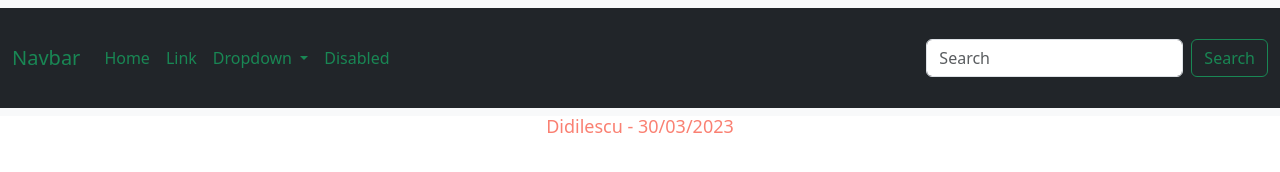
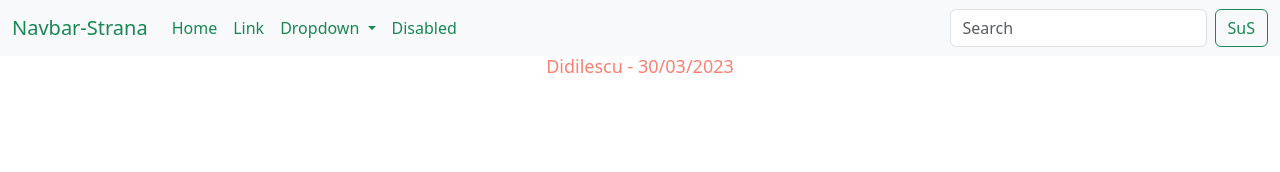
Before and after one commit to AleDydy/Didilescu-Compito1, a plain HTML site: page index.html in a window 1280 px wide. Drawn offline with nearby package versions, Linux system fonts and the light colour scheme.

Commit message:
modified something in navbar

```diff
--- a/index.html
+++ b/index.html
@@ -9,9 +9,9 @@
     <link rel="stylesheet" href="./style/stylesheet.css">
 </head>
 <body>
-    <nav class="navbar navbar-expand-lg bg-body-tertiary bg-dark">
-        <div class="container-fluid bg-dark style-nav">
-          <a class="navbar-brand text-success" href="#">Navbar</a>
+    <nav class="navbar navbar-expand-lg bg-body-tertiary">
+        <div class="container-fluid ">
+          <a class="navbar-brand text-success" href="#">Navbar-Strana</a>
           <button class="navbar-toggler" type="button" data-bs-toggle="collapse" data-bs-target="#navbarSupportedContent" aria-controls="navbarSupportedContent" aria-expanded="false" aria-label="Toggle navigation">
             <span class="navbar-toggler-icon"></span>
           </button>
@@ -31,7 +31,6 @@
                   <li><a class="dropdown-item text-success" href="#">Action</a></li>
                   <li><a class="dropdown-item text-success" href="#">Another action</a></li>
                   <li><hr class="dropdown-divider"></li>
-                  <li><a class="dropdown-item text-success" href="#">Something else here</a></li>
                 </ul>
               </li>
               <li class="nav-item">
@@ -40,7 +39,7 @@
             </ul>
             <form class="d-flex" role="search">
               <input class="form-control me-2" type="search" placeholder="Search" aria-label="Search">
-              <button class="btn btn-outline-success text-success" type="submit">Search</button>
+              <button class="btn btn-outline-success text-success" type="submit">SuS</button>
             </form>
           </div>
         </div>
```
